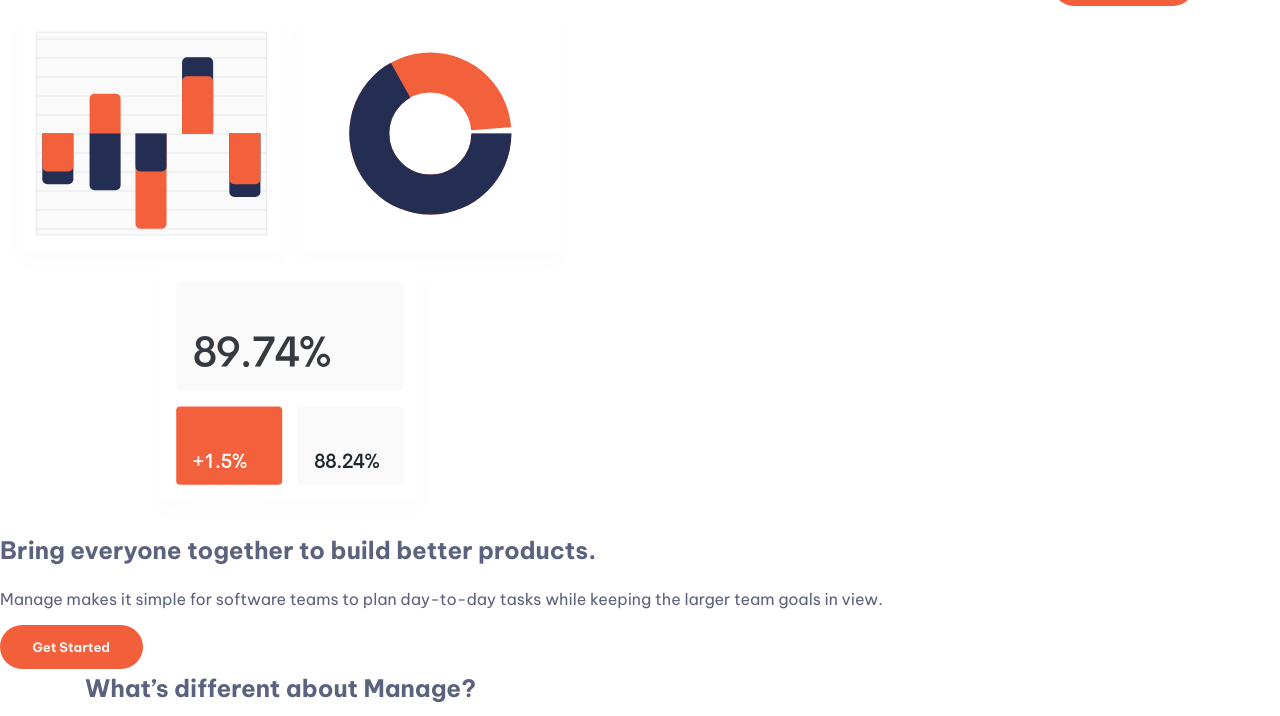
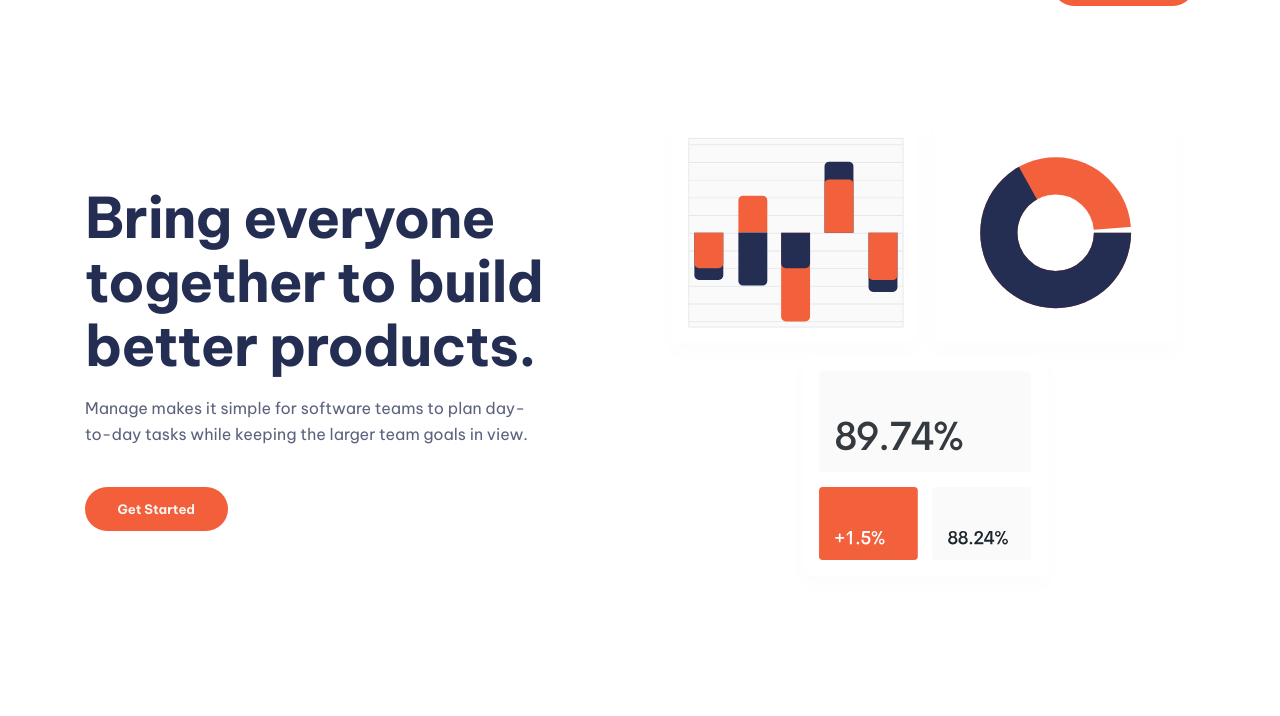
Before and after one commit to karolbanat/manage-landing-page, a website built with Vite: page index.html in a window 1280 px wide. Shown: the part 84-800 px from the top of the page. Built offline with nearby package versions, Linux system fonts and the light colour scheme.

Commit message:
Hero section

```diff
--- a/index.html
+++ b/index.html
@@ -70,18 +70,25 @@
     </header>
 
     <main id="main-content">
-        <section class="hero">
-            <div class="flex-double-columns flex-double-columns--reversed">
+        <section aria-labelledby="hero-heading"
+                 class="hero">
+            <div class="container">
+                <div class="flex-double-columns flex-double-columns--reversed flex-align-center">
                     <div>
                         <img src="./images/illustration-intro.svg"
                              alt="">
                     </div>
-                <div class="flow text-center-sm">
-                    <h1 class="page-heading">Bring everyone together to build better products.</h1>
+                    <div>
+                        <div class="flow content-padding-right-md text-center-sm">
+                            <h1 id="hero-heading"
+                                class="page-heading">Bring everyone together to build better products.</h1>
                             <p>Manage makes it simple for software teams to plan day-to-day
                                 tasks while keeping the larger team goals in view.</p>
                             <a href="#"
-                       class="button button--primary">Get Started</a>
+                               class="button button--primary"
+                               style="--flow-spacer: clamp(3rem, 1.5rem + 2.5vw, 4rem)">Get Started</a>
+                        </div>
+                    </div>
                 </div>
             </div>
         </section>
--- a/src/style.css
+++ b/src/style.css
@@ -148,7 +148,7 @@
 	--borr-circle: 50%;
 }
 
-@media only screen and (min-width: 48em) {
+@media only screen and (min-width: 50em) {
 	:root {
 		--fz-nav-link: 1.3rem;
 	}
@@ -162,6 +162,20 @@
 }
 
 /* Components */
+
+.page-heading {
+	font-size: var(--fz-700);
+	color: var(--clr-secondary-400);
+	letter-spacing: -1px;
+	line-height: 1.25;
+}
+
+@media only screen and (min-width: 50rem) {
+	.page-heading {
+		line-height: 1.15;
+	}
+}
+
 /* buttons */
 .nav-toggle,
 .button {
@@ -237,7 +251,7 @@
 	opacity: 0.5;
 }
 
-@media only screen and (min-width: 48rem) {
+@media only screen and (min-width: 50rem) {
 	.nav-link {
 		font-weight: var(--fw-medium);
 		letter-spacing: 0;
@@ -251,7 +265,7 @@
 	justify-content: space-between;
 	align-items: center;
 	gap: 1.6rem;
-	padding-block-start: clamp(4rem, 2rem + 2vw, 5.6rem);
+	padding-block: clamp(4rem, 2rem + 2vw, 5.6rem);
 }
 
 .primary-navigation__nav-list {
@@ -324,6 +338,11 @@
 	transform: translateY(0);
 }
 
+@media only screen and (min-width: 50em) {
+	.content-padding-right-md {
+		padding-inline-end: clamp(5.6rem, 2rem + 5vw, 8rem);
+	}
+}
 .bg-primary-400 {
 	background-color: var(--clr-primary-400);
 }
@@ -378,3 +397,33 @@
 .flow > * + * {
 	margin-top: var(--flow-spacer, 1em);
 }
+
+.flex-double-columns {
+	display: flex;
+	flex-direction: column;
+	gap: var(--double-column-spacer, 3rem);
+}
+
+.flex-align-center {
+	align-items: center;
+}
+
+@media only screen and (min-width: 50rem) {
+	.flex-double-columns {
+		flex-direction: row;
+	}
+
+	.flex-double-columns > * {
+		flex: 1;
+	}
+
+	.flex-double-columns--reversed {
+		flex-direction: row-reverse;
+	}
+}
+
+/* Areas */
+.hero {
+	padding-block-start: clamp(1.6rem, 0.5rem + 4.5vw, 6.4rem);
+	margin-block-end: clamp(9.4rem, 5rem + 10vw, 13.2rem);
+}
```
Lines whose indentation alone changed are shown as unchanged.
